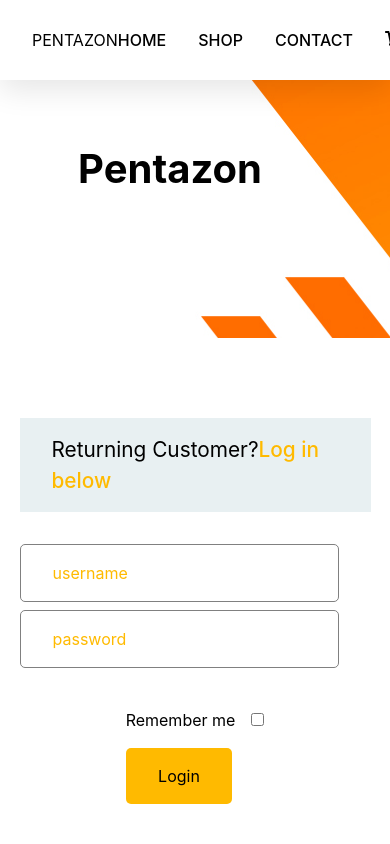
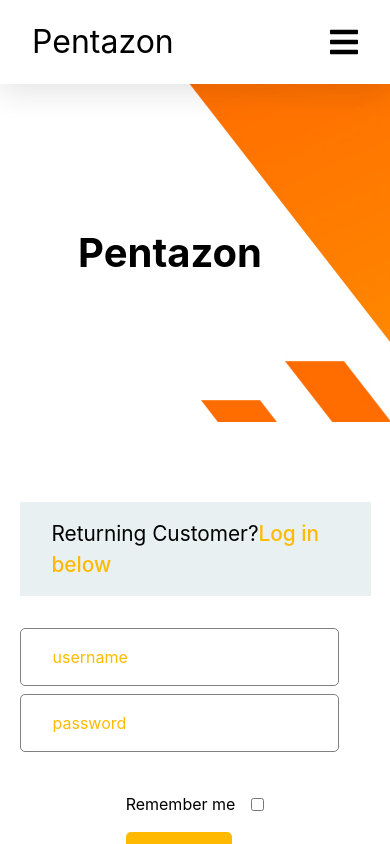
Before and after one commit to mofe64/pentaxEcommerceProjectFrontend, a React (Create React App) app: page /checkout in a window 390 px wide. Shown: the top 844 px of the page. Built offline with nearby package versions, Linux system fonts and the light colour scheme; what react-animations would draw is missing.

Commit message:
mobile nav

```diff
--- a/src/components/header.js
+++ b/src/components/header.js
@@ -1,6 +1,6 @@
 import '../css/header.css';
 import { FontAwesomeIcon } from '@fortawesome/react-fontawesome'
-import { faSearch, faCartPlus,faTimes } from '@fortawesome/free-solid-svg-icons'
+import { faSearch, faCartPlus,faTimes, faBars } from '@fortawesome/free-solid-svg-icons'
 import React, { useState } from 'react';
 import styled, { keyframes } from 'styled-components';
 import { fadeInDown } from 'react-animations';
@@ -13,6 +13,11 @@ const SearchDiv = styled.div` animation: 1.5s ${searchAnimation}`;
 const Header = withRouter(({history}) => {
     const [searchButtonClicked, setSearchButtonClicked] = useState(false);
     const [windowScrolled, setWindowSrolled] = useState(false);
+    const [showDrawer, setShowDrawer] = useState(false)
+    const toggleDrawer = () => {;
+        if (showDrawer) setShowDrawer(false);
+        if (!showDrawer) setShowDrawer(true);
+    }
     window.onscroll = function (e) {
         if (window.scrollY) {
             if (window.pageYOffset > 50) {
@@ -37,6 +42,7 @@ const Header = withRouter(({history}) => {
         setSearchButtonClicked(false)
     }
     return (
+        <>
         <div className='header-div'>
             <header className={(windowScrolled)? 'header-area-large': 'header-area'}>
                 <nav className={ (windowScrolled)? 'navbar-large': 'navbar'}>
@@ -90,6 +96,41 @@ const Header = withRouter(({history}) => {
                 </SearchDiv>
             </header>
         </div>
+            <div className='header-mobile'>
+                <div className='mobile-nav-head'>
+                    <h1>Pentazon</h1>
+                    <FontAwesomeIcon icon={faBars} className='hamburger' onClick={toggleDrawer} />
+                </div>
+                <div className='mobile-nav' style={
+                    (showDrawer)? {display:'flex'} : {display: 'none'}
+                }>
+                    <FontAwesomeIcon icon={faTimes} className='close-drawer' onClick={toggleDrawer }/>
+                    <ul>
+                    <li className='mobile-navlinks'>
+                        <Link to='/'>
+                            HOME
+                        </Link>
+                    </li>
+                    <li className='mobile-navlinks'>
+                        <Link to='/shop'>
+                            SHOP
+                        </Link>
+                    </li>
+                    <li className='mobile-navlinks'>
+                        <Link to='/'>
+                            CONTACT
+                        </Link>
+                    </li>
+                    <li className='mobile-navlinks'>
+                        <Link to='/cart'>
+                            CART
+                        </Link>
+                    </li>
+                </ul>
+                </div>
+
+        </div>
+        </>
     )
 })
 
--- a/src/css/header.css
+++ b/src/css/header.css
@@ -70,6 +70,9 @@
 .icon {
   margin-right: 2rem;
   cursor: pointer;
+}
+.header-mobile {
+  display: none;
 }
 .search-input-box {
   position: fixed;
@@ -165,6 +168,66 @@
     transition: all 0.3s ease-in;
   }
 }
+@media (max-width: 768px) {
+  .header-div {
+    display: none;
+  }
+  .header-mobile {
+    display: block;
+    height: 10vh;
+  }
+  .mobile-nav-head {
+    display: flex;
+    align-items: center;
+    justify-content: space-between;
+    width: 100%;
+    box-shadow: 0 10px 30px rgb(0 0 0 / 10%);
+    background: white;
+    height: 10vh;
+    position: fixed;
+    z-index: 10;
+    padding-left: 2rem;
+    padding-right: 2rem;
+  }
+  .mobile-nav-head h1 {
+    font-size: 2rem;
+  }
+  .hamburger {
+    font-size: 2rem;
+  }
+  .mobile-nav {
+    right: 0;
+    top: 50%;
+    transform: translate(0, -50%);
+    position: fixed;
+    background: black;
+    height: 100vh;
+    z-index: 10;
+    width: 40%;
+    /* display: flex; */
+    flex-direction: column;
+    align-items: flex-end;
+    font-weight: 500;
+    font-size: 2rem;
+    color: white;
+  }
+  .close-drawer {
+    margin-top: 1rem;
+    margin-right: 2rem;
+  }
+  .mobile-nav ul {
+    margin-top: 6rem;
+    margin-right: 2rem;
+  }
+  .mobile-nav ul li {
+    margin-top: 1rem;
+  }
+}
+@media (max-width: 540px) {
+  .mobile-nav {
+    width: 60%;
+  }
+}
 @media (max-width: 320px) {
   .icon {
     margin-right: 10px;
@@ -172,4 +235,7 @@
   .nav-link {
     margin-right: 20px;
   }
+  .mobile-nav {
+    width: 70%;
+  }
 }
```
Also changed, not shown: src/components/hamNav.js (added, +63 -0 lines), src/components/navRight.js (added, +57 -0 lines), src/css/hamburger.css (added, +14 -0 lines).
